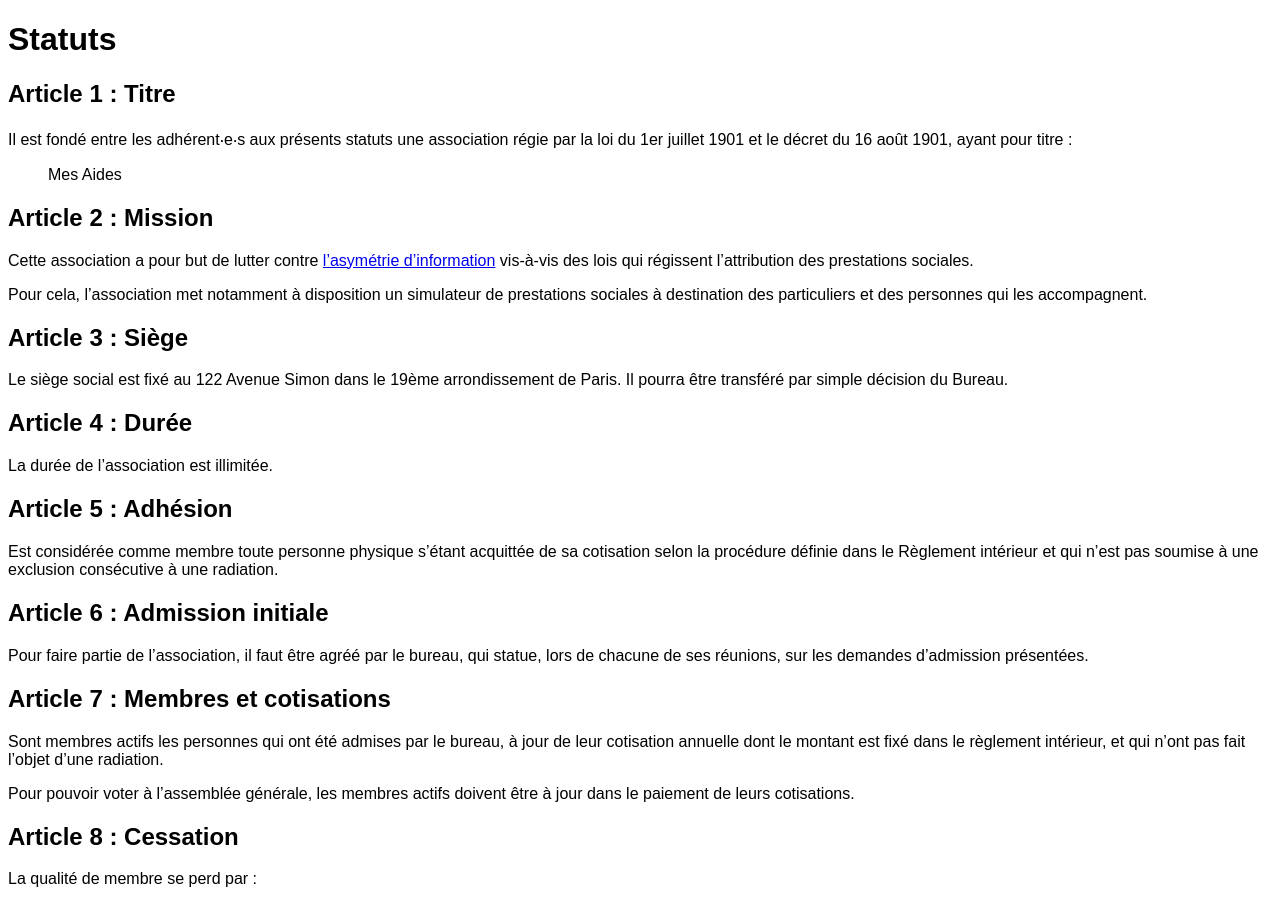
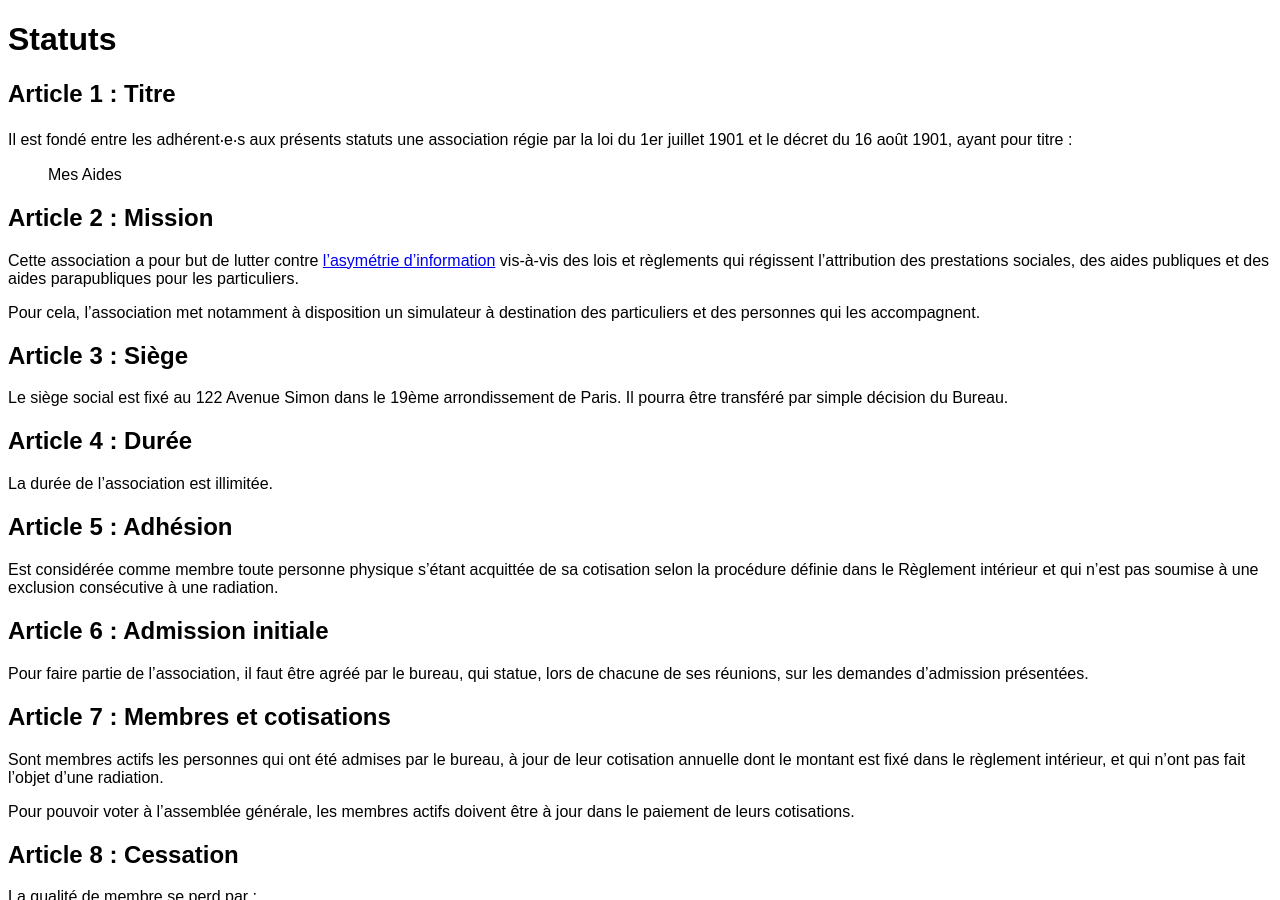
Before and after one commit to mes-aides/vie-associative, a Jekyll site: the page built from statuts.md, in a window 1280 px wide and 900 px high. Built offline with Jekyll 4.4.1, drawn with Linux system fonts in a browser that asks for light colours.

Commit message:
Étend le champ de la mission

```diff
--- a/statuts.md
+++ b/statuts.md
@@ -11,9 +11,9 @@ Il est fondé entre les adhérent‧e‧s aux présents statuts une association
 
 ## Mission
 
-Cette association a pour but de lutter contre [l'asymétrie d'information](https://fr.wikipedia.org/wiki/Asym%C3%A9trie_d'information) vis-à-vis des lois qui régissent l'attribution des prestations sociales.
+Cette association a pour but de lutter contre [l'asymétrie d'information](https://fr.wikipedia.org/wiki/Asym%C3%A9trie_d'information) vis-à-vis des lois et règlements qui régissent l'attribution des prestations sociales, des aides publiques et des aides parapubliques pour les particuliers.
 
-Pour cela, l’association met notamment à disposition un simulateur de prestations sociales à destination des particuliers et des personnes qui les accompagnent.
+Pour cela, l’association met notamment à disposition un simulateur à destination des particuliers et des personnes qui les accompagnent.
 
 
 ## Siège
```
